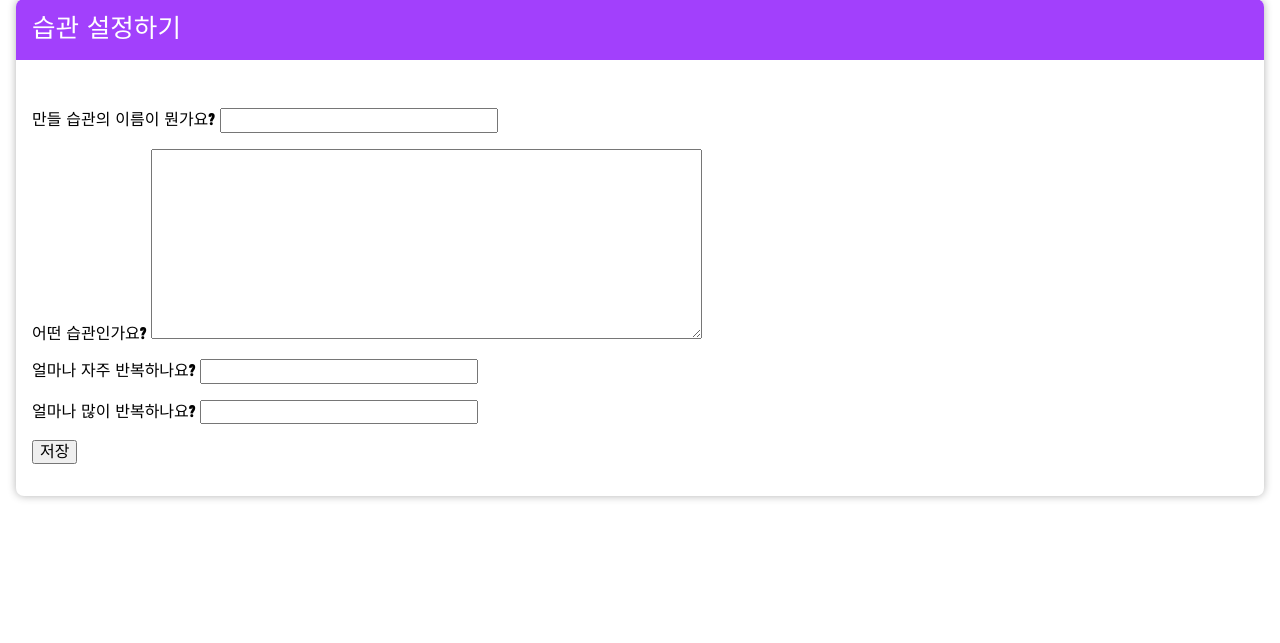
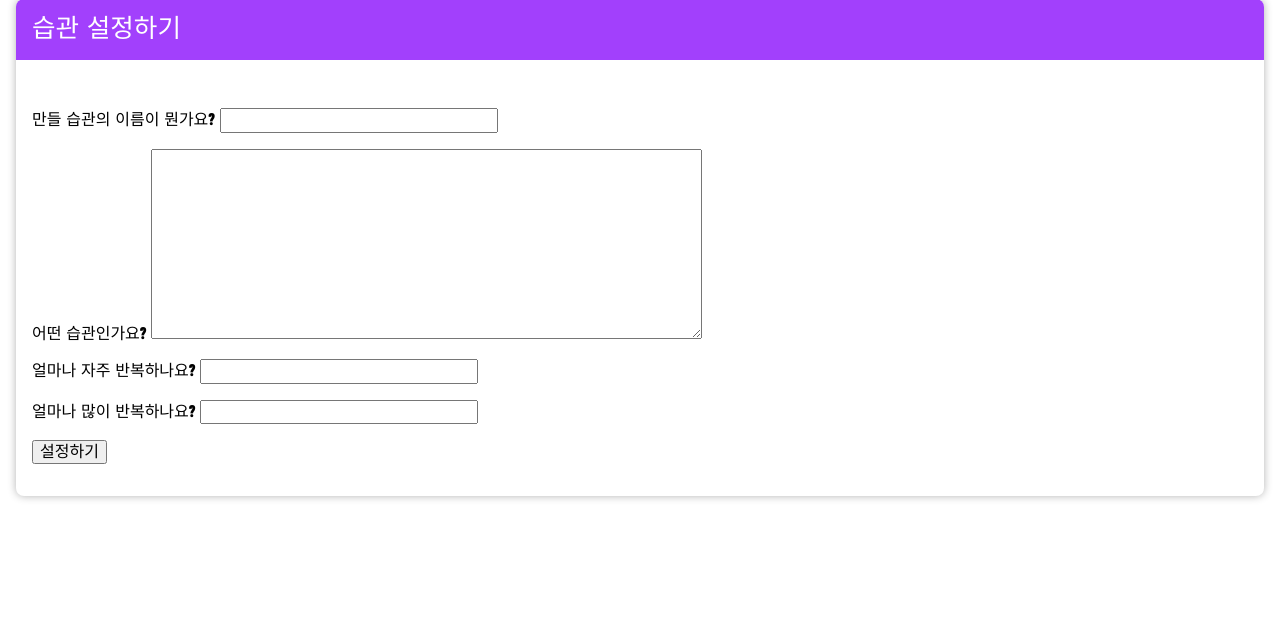
Before and after one commit to gihyeonsung/meildjango, a Django app: page /create/ in a window 1280 px wide. Shown: the part 17-660 px from the top of the page. Run offline with Django 3.2, Linux system fonts and the light colour scheme.

Commit message:
feat: update habit form submit text (#14)

```diff
--- a/habit/templates/habit/habit_form.html
+++ b/habit/templates/habit/habit_form.html
@@ -11,7 +11,7 @@
       <form method="post">
         {% csrf_token %}
         {{ form.as_p }}
-        <input type="submit" value="저장">
+        <input type="submit" value="설정하기">
       </form>
     </div>
   </div>
```
